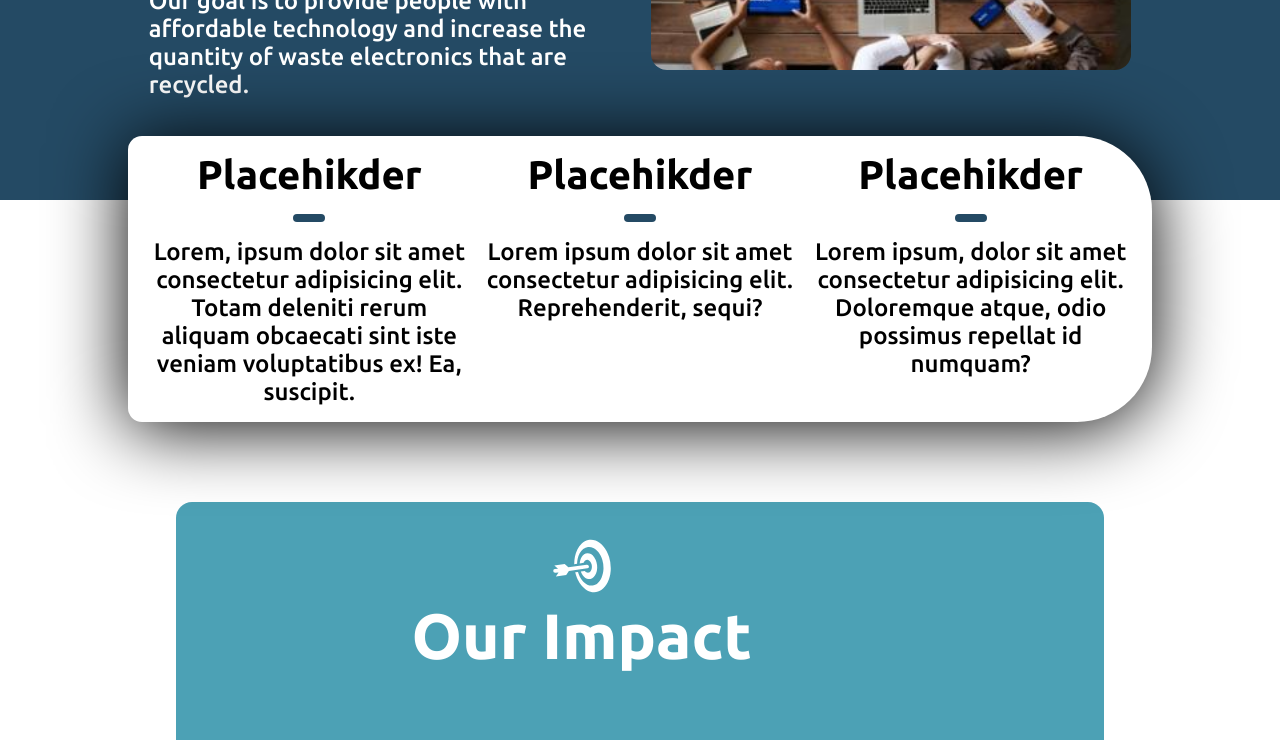
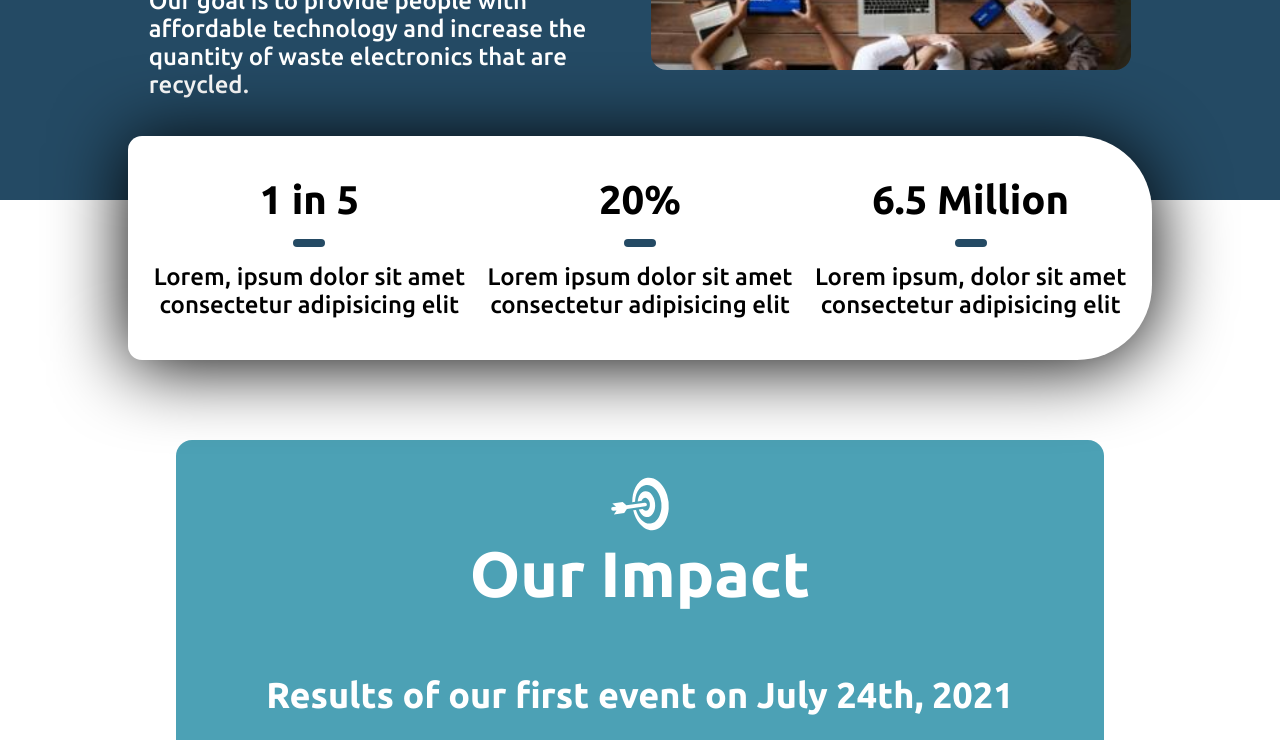
Before and after one commit to NeuTech-Admin/NeuTechSite, a React (Create React App) app: page /initiatives in a window 1280 px wide. Shown: the part 440-1180 px from the top of the page. Built offline with nearby package versions, Linux system fonts and the light colour scheme.

Commit message:
Added anims for initiatives

```diff
--- a/src/components/pages/page_components/Challenge.css
+++ b/src/components/pages/page_components/Challenge.css
@@ -34,8 +34,10 @@
     background: #fff;
     display: flex;
     flex-direction: row;
+    align-items: center;
     height: fit-content;
     width: 80%;
+    min-height: 14rem;
     -moz-box-shadow: 0px 5px 150px #000000;
     -webkit-box-shadow: 0px 5px 150px #000000;
     box-shadow: 0px 5px 75px #000000;
--- a/src/components/pages/page_components/Challenge.js
+++ b/src/components/pages/page_components/Challenge.js
@@ -1,4 +1,5 @@
 import { render } from '@testing-library/react'
+import Aos from 'aos'
 import React, { Component } from 'react'
 import Card from '../../Card.js'
 import './Challenge.css'
@@ -16,6 +17,7 @@ class Challenge extends Component {
 
 
     componentDidMount() {
+        Aos.init({duration: 1250})
         setTimeout(() => {
             this.setState({
                 text: 'mission-wrapper visible',
@@ -34,25 +36,25 @@ class Challenge extends Component {
                     </div>
                     <img className={this.state.usingTech} src="UsingTech.png" alt="Technology" />
                 </div>
-                <div className="challenge-stats-container">
-                    <div className="stat-div">
-                        <span className="stat-header">Placehikder</span>
+                <div data-aos="fade-up" data-aos-once="true" className="challenge-stats-container">
+                    <div data-aos-delay="500" data-aos="fade-right" data-aos-once="true" className="stat-div">
+                        <span className="stat-header">1 in 5</span>
                         <div className="header-underline" />
-                        <p className="stat-content">Lorem, ipsum dolor sit amet consectetur adipisicing elit. Totam deleniti rerum aliquam obcaecati sint iste veniam voluptatibus ex! Ea, suscipit.</p>
+                        <p className="stat-content">Lorem, ipsum dolor sit amet consectetur adipisicing elit</p>
                     </div>
-                    <div className="stat-underline" />
-                    <div className="stat-div">
-                        <span className="stat-header">Placehikder</span>
+                    <div data-aos-delay="500" data-aos="fade-in" data-aos-once="true" className="stat-underline" />
+                    <div data-aos-delay="1000" data-aos="fade-up" data-aos-once="true" className="stat-div">
+                        <span className="stat-header">20%</span>
                         <div className="header-underline" />
-                        <p className="stat-content">Lorem ipsum dolor sit amet consectetur adipisicing elit. Reprehenderit, sequi?</p>
+                        <p className="stat-content">Lorem ipsum dolor sit amet consectetur adipisicing elit</p>
                     </div>
-                    <div className="stat-underline" />
-                    <div className="stat-div">
-                        <span className="stat-header">Placehikder</span>
+                    <div data-aos-delay="1000" data-aos="fade-in" data-aos-once="true" className="stat-underline" />
+                    <div data-aos-delay="1500" data-aos="fade-left" data-aos-once="true" className="stat-div">
+                        <span className="stat-header">6.5 Million</span>
                         <div className="header-underline" />
-                        <p className="stat-content">Lorem ipsum, dolor sit amet consectetur adipisicing elit. Doloremque atque, odio possimus repellat id numquam?</p>
+                        <p className="stat-content">Lorem ipsum, dolor sit amet consectetur adipisicing elit</p>
                     </div>
-                    <div className="stat-underline" />
+                    <div data-aos-delay="1500" data-aos="fade-in" data-aos-once="true" className="stat-underline" />
                 </div>
             </div>
 
--- a/src/components/pages/page_components/OurImpact.css
+++ b/src/components/pages/page_components/OurImpact.css
@@ -12,7 +12,8 @@
 .impact-text{
     display: flex;
     flex-direction: column;
-    width: fit-content;
+    align-items: center;
+    width: 100%;
 }
 
 .bullseye-icon{
@@ -61,7 +62,7 @@
 .countup-stat-text{
     font-family: ubuntu-bold;
     color: #244a64;
-    line-height: 2.75rem;
+    line-height: 3.25rem;
     font-size: 2rem;
 }
 
```
Also changed, not shown: 1 other file (tests, documents, lock files or other folders).
